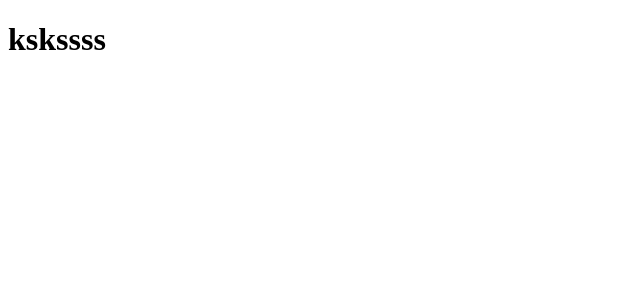
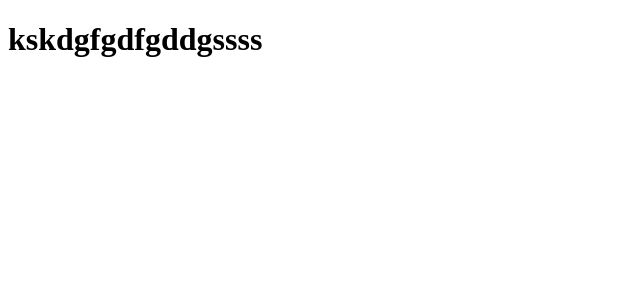
Before and after one commit to DevDaviDias/Clone-tabnews, a Next.js app: page / in a window 1280 px wide. Shown: the top 300 px of the page, without its empty margins (0-640 px from the left). Built offline with nearby package versions, Linux system fonts and the light colour scheme.

Commit message:
forçando mensagem de errro

```diff
--- a/pages/index.js
+++ b/pages/index.js
@@ -1,4 +1,4 @@
 function Home(){
-    return <h1>kskssss</h1>
+    return <h1>kskdgfgdfgddgssss</h1>
 }
 export default Home;
```
